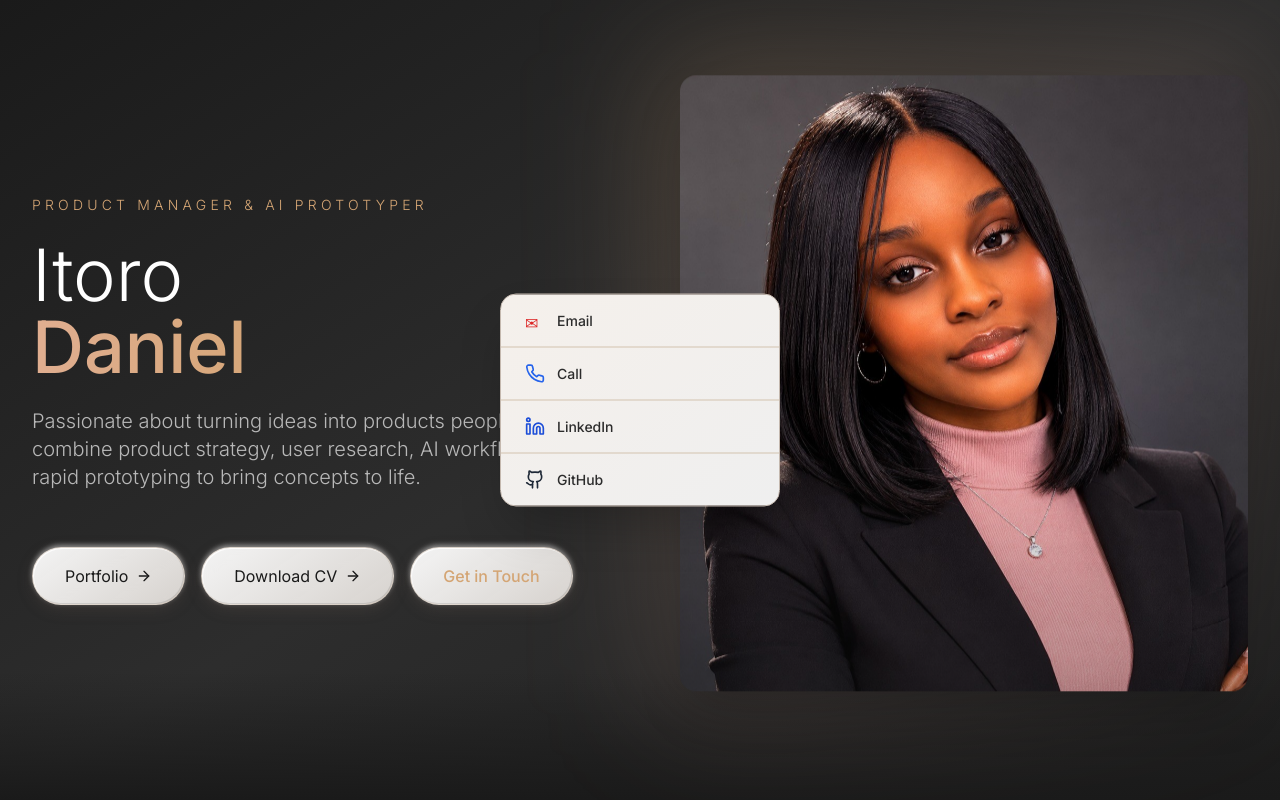
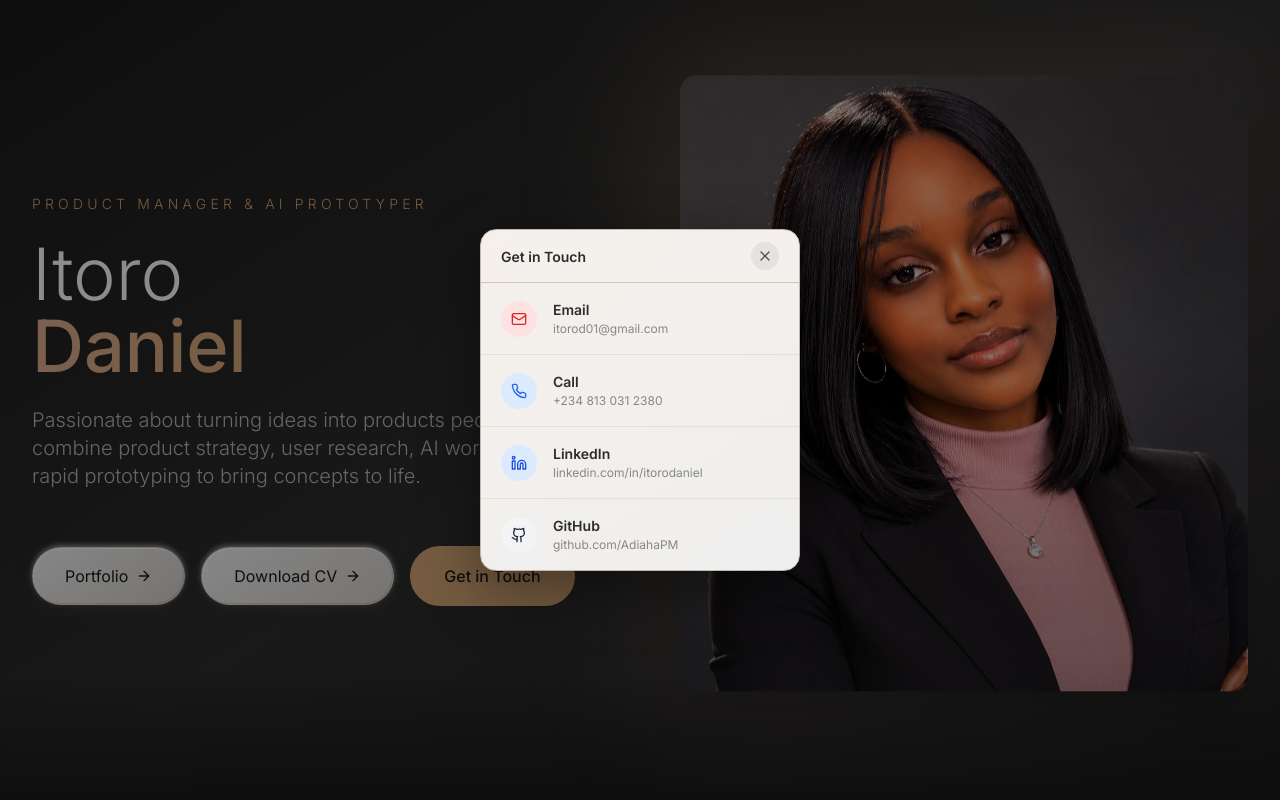
Before and after one commit to AdiahaPM/porfolio, a React (Vite) app: page / in a window 1280 px wide. Both pictures are taken after a click on the button "Get in Touch". Shown: the top 800 px of the page. Built offline with nearby package versions, Linux system fonts and the light colour scheme.

Commit message:
Updated index.css

```diff
--- a/src/components/Hero.tsx
+++ b/src/components/Hero.tsx
@@ -1,20 +1,61 @@
-import { ArrowRight, Phone, Linkedin, Github } from 'lucide-react';
-import { useState } from 'react';
+import { ArrowRight, Phone, Linkedin, Github, Mail, X } from 'lucide-react';
+import { useState, useEffect, useRef } from 'react';
 
 export default function Hero() {
   const [showContact, setShowContact] = useState(false);
+  const modalRef = useRef<HTMLDivElement>(null);
+  const buttonRef = useRef<HTMLButtonElement>(null);
+
+  useEffect(() => {
+    if (!showContact) return;
+
+    function handleKeyDown(e: KeyboardEvent) {
+      if (e.key === 'Escape') setShowContact(false);
+    }
+
+    function handleClickOutside(e: MouseEvent | TouchEvent) {
+      if (
+        modalRef.current &&
+        !modalRef.current.contains(e.target as Node) &&
+        buttonRef.current &&
+        !buttonRef.current.contains(e.target as Node)
+      ) {
+        setShowContact(false);
+      }
+    }
+
+    document.addEventListener('keydown', handleKeyDown);
+    document.addEventListener('mousedown', handleClickOutside);
+    document.addEventListener('touchstart', handleClickOutside);
+
+    return () => {
+      document.removeEventListener('keydown', handleKeyDown);
+      document.removeEventListener('mousedown', handleClickOutside);
+      document.removeEventListener('touchstart', handleClickOutside);
+    };
+  }, [showContact]);
+
   return (
     <section className="relative min-h-screen flex items-center justify-center overflow-hidden">
       <div className="absolute inset-0 bg-gradient-to-br from-[#1A1A1A] via-[#2D2D2D] to-[#1F1F1F]"></div>
       <div className="absolute inset-0 bg-gradient-to-tr from-[#D4A574]/8 via-transparent to-[#E8B4A2]/5"></div>
       <div className="absolute inset-0 bg-animate-particles"></div>
 
+      {/* Contact modal overlay */}
+      {showContact && (
+        <div
+          className="fixed inset-0"
+          style={{ zIndex: 9998, background: 'rgba(0,0,0,0.45)' }}
+          aria-hidden="true"
+        />
+      )}
+
       <div className="relative z-10 max-w-7xl mx-auto px-6 lg:px-8 py-20">
         <div className="grid lg:grid-cols-2 gap-12 lg:gap-20 items-center">
           <div className="space-y-8 order-2 lg:order-1">
             <div className="space-y-6">
               <p className="text-[#D4A574] text-sm tracking-[0.3em] uppercase font-light animate-bounce-smooth">
-                Product Manager & AI Prototyper
+                Product Manager &amp; AI Prototyper
               </p>
               <h1 className="text-5xl lg:text-7xl font-light text-white leading-tight">
                 Itoro<br />
@@ -32,7 +73,7 @@ export default function Hero() {
                 href="https://tinyurl.com/Itoro-Daniel-portfolio"
                 target="_blank"
                 rel="noopener noreferrer"
-                className="group px-8 py-4 glass-button text-[#1A1A1A] rounded-full hover:animate-pulse flex items-center gap-2 transform transition-all"
+                className="group px-8 py-4 glass-button text-[#1A1A1A] rounded-full flex items-center gap-2 transition-all duration-300"
               >
                 Portfolio
                 <ArrowRight className="w-4 h-4 group-hover:translate-x-1 transition-transform" />
@@ -40,68 +81,35 @@ export default function Hero() {
               <a
                 href="/Itoro_CV_(1).pdf"
                 download
-                className="group px-8 py-4 glass-button text-[#1A1A1A] rounded-full hover:animate-pulse flex items-center gap-2 transform transition-all"
+                className="group px-8 py-4 glass-button text-[#1A1A1A] rounded-full flex items-center gap-2 transition-all duration-300"
               >
                 Download CV
                 <ArrowRight className="w-4 h-4 group-hover:translate-x-1 transition-transform" />
               </a>
-              <div className="relative z-50">
-                <button
-                  onClick={() => setShowContact(!showContact)}
-                  className="px-8 py-4 border-2 border-[#D4A574] text-[#D4A574] rounded-full hover:bg-[#D4A574] hover:text-[#1A1A1A] transition-all duration-300 font-medium skeumorphic-button"
-                >
-                  Get in Touch
-                </button>
-                {showContact && (
-                  <div className="fixed top-1/2 left-1/2 transform -translate-x-1/2 -translate-y-1/2 bg-gradient-to-br from-[#F5F0EB] to-[#EFEFEF] border border-[#C4B8AE] rounded-2xl shadow-2xl overflow-hidden animate-in fade-in z-50 min-w-[280px]">
-                    <a
-                      href="mailto:itorod01@gmail.com"
-                      className="flex items-center gap-3 px-6 py-4 text-[#2C2C2C] hover:bg-[#E8DED2] transition-colors border-b border-[#D4C4B0] group/item"
-                    >
-                      <span className="w-5 h-5 text-red-600">✉</span>
-                      <span className="text-sm font-medium">Email</span>
-                    </a>
-                    <a
-                      href="tel:+2348130312380"
-                      className="flex items-center gap-3 px-6 py-4 text-[#2C2C2C] hover:bg-[#E8DED2] transition-colors border-b border-[#D4C4B0]"
-                    >
-                      <Phone className="w-5 h-5 text-blue-600" />
-                      <span className="text-sm font-medium">Call</span>
-                    </a>
-                    <a
-                      href="https://www.linkedin.com/in/itorodaniel"
-                      target="_blank"
-                      rel="noopener noreferrer"
-                      className="flex items-center gap-3 px-6 py-4 text-[#2C2C2C] hover:bg-[#E8DED2] transition-colors border-b border-[#D4C4B0]"
-                    >
-                      <Linkedin className="w-5 h-5 text-blue-700" />
-                      <span className="text-sm font-medium">LinkedIn</span>
-                    </a>
-                    <a
-                      href="https://github.com/AdiahaPM"
-                      target="_blank"
-                      rel="noopener noreferrer"
-                      className="flex items-center gap-3 px-6 py-4 text-[#2C2C2C] hover:bg-[#E8DED2] transition-colors"
-                    >
-                      <Github className="w-5 h-5 text-gray-800" />
-                      <span className="text-sm font-medium">GitHub</span>
-                    </a>
-                  </div>
-                )}
-                {showContact && (
-                  <div
-                    className="fixed inset-0 z-40"
-                    onClick={() => setShowContact(false)}
-                  ></div>
-                )}
-              </div>
+
+              {/* Get in Touch button */}
+              <button
+                ref={buttonRef}
+                onClick={() => setShowContact(!showContact)}
+                aria-haspopup="dialog"
+                aria-expanded={showContact}
+                className="px-8 py-4 rounded-full font-medium transition-all duration-300"
+                style={{
+                  border: '2px solid #D4A574',
+                  color: showContact ? '#1A1A1A' : '#D4A574',
+                  background: showContact ? '#D4A574' : 'transparent',
+                  position: 'relative',
+                  zIndex: 9999,
+                }}
+              >
+                Get in Touch
+              </button>
             </div>
-
           </div>
 
           <div className="relative animate-float order-1 lg:order-2">
             <div className="absolute -inset-6 bg-gradient-to-br from-[#D4A574]/25 via-[#E8B4A2]/15 to-transparent rounded-3xl blur-3xl"></div>
-            <div className="relative rounded-2xl overflow-hidden shadow-2xl hover:shadow-2xl transition-all duration-500 transform hover:scale-102">
+            <div className="relative rounded-2xl overflow-hidden shadow-2xl transition-all duration-500">
               <img
                 src="/887e3eee-ed00-4bf3-bd01-fbdd2550fdcc.jpeg"
                 alt="Itoro Daniel - Product Manager"
@@ -114,6 +122,140 @@ export default function Hero() {
         </div>
       </div>
 
+      {/* Contact modal */}
+      {showContact && (
+        <div
+          ref={modalRef}
+          role="dialog"
+          aria-label="Contact options"
+          className="fixed"
+          style={{
+            zIndex: 9999,
+            top: '50%',
+            left: '50%',
+            transform: 'translate(-50%, -50%)',
+            width: '90%',
+            maxWidth: '320px',
+            background: 'linear-gradient(145deg, #F5F0EB, #EFEFEF)',
+            border: '1px solid #C4B8AE',
+            borderRadius: '16px',
+            boxShadow: '0 20px 60px rgba(0,0,0,0.4)',
+            overflow: 'hidden',
+            animation: 'modalIn 0.2s ease-out',
+          }}
+        >
+          {/* Header */}
+          <div
+            className="flex items-center justify-between px-5 py-3"
+            style={{ borderBottom: '1px solid #D4C4B0' }}
+          >
+            <span style={{ fontWeight: 600, fontSize: '0.875rem', color: '#2C2C2C' }}>
+              Get in Touch
+            </span>
+            <button
+              onClick={() => setShowContact(false)}
+              aria-label="Close"
+              className="flex items-center justify-center rounded-full transition-colors"
+              style={{
+                width: 28,
+                height: 28,
+                background: 'rgba(0,0,0,0.06)',
+                border: 'none',
+                cursor: 'pointer',
+                color: '#555',
+              }}
+            >
+              <X className="w-4 h-4" />
+            </button>
+          </div>
+
+          {/* Options */}
+          <a
+            href="mailto:itorod01@gmail.com"
+            onClick={() => setShowContact(false)}
+            className="flex items-center gap-4 px-5 py-4 transition-colors"
+            style={{ borderBottom: '1px solid #E8DED2', color: '#2C2C2C', textDecoration: 'none', display: 'flex' }}
+            onMouseEnter={e => (e.currentTarget.style.background = '#E8DED2')}
+            onMouseLeave={e => (e.currentTarget.style.background = 'transparent')}
+          >
+            <span
+              className="flex items-center justify-center rounded-full flex-shrink-0"
+              style={{ width: 36, height: 36, background: '#fee2e2' }}
+            >
+              <Mail className="w-4 h-4" style={{ color: '#dc2626' }} />
+            </span>
+            <div>
+              <div style={{ fontSize: '0.875rem', fontWeight: 600 }}>Email</div>
+              <div style={{ fontSize: '0.75rem', color: '#888' }}>itorod01@gmail.com</div>
+            </div>
+          </a>
+
+          <a
+            href="tel:+2348130312380"
+            onClick={() => setShowContact(false)}
+            className="flex items-center gap-4 px-5 py-4 transition-colors"
+            style={{ borderBottom: '1px solid #E8DED2', color: '#2C2C2C', textDecoration: 'none', display: 'flex' }}
+            onMouseEnter={e => (e.currentTarget.style.background = '#E8DED2')}
+            onMouseLeave={e => (e.currentTarget.style.background = 'transparent')}
+          >
+            <span
+              className="flex items-center justify-center rounded-full flex-shrink-0"
+              style={{ width: 36, height: 36, background: '#dbeafe' }}
+            >
+              <Phone className="w-4 h-4" style={{ color: '#2563eb' }} />
+            </span>
+            <div>
+              <div style={{ fontSize: '0.875rem', fontWeight: 600 }}>Call</div>
+              <div style={{ fontSize: '0.75rem', color: '#888' }}>+234 813 031 2380</div>
+            </div>
+          </a>
+
+          <a
+            href="https://www.linkedin.com/in/itorodaniel"
+            target="_blank"
+            rel="noopener noreferrer"
+            onClick={() => setShowContact(false)}
+            className="flex items-center gap-4 px-5 py-4 transition-colors"
+            style={{ borderBottom: '1px solid #E8DED2', color: '#2C2C2C', textDecoration: 'none', display: 'flex' }}
+            onMouseEnter={e => (e.currentTarget.style.background = '#E8DED2')}
+            onMouseLeave={e => (e.currentTarget.style.background = 'transparent')}
+          >
+            <span
+              className="flex items-center justify-center rounded-full flex-shrink-0"
+              style={{ width: 36, height: 36, background: '#dbeafe' }}
+            >
+              <Linkedin className="w-4 h-4" style={{ color: '#1d4ed8' }} />
+            </span>
+            <div>
+              <div style={{ fontSize: '0.875rem', fontWeight: 600 }}>LinkedIn</div>
+              <div style={{ fontSize: '0.75rem', color: '#888' }}>linkedin.com/in/itorodaniel</div>
+            </div>
+          </a>
+
+          <a
+            href="https://github.com/AdiahaPM"
+            target="_blank"
+            rel="noopener noreferrer"
+            onClick={() => setShowContact(false)}
+            className="flex items-center gap-4 px-5 py-4 transition-colors"
+            style={{ color: '#2C2C2C', textDecoration: 'none', display: 'flex' }}
+            onMouseEnter={e => (e.currentTarget.style.background = '#E8DED2')}
+            onMouseLeave={e => (e.currentTarget.style.background = 'transparent')}
+          >
+            <span
+              className="flex items-center justify-center rounded-full flex-shrink-0"
+              style={{ width: 36, height: 36, background: '#f3f4f6' }}
+            >
+              <Github className="w-4 h-4" style={{ color: '#1f2937' }} />
+            </span>
+            <div>
+              <div style={{ fontSize: '0.875rem', fontWeight: 600 }}>GitHub</div>
+              <div style={{ fontSize: '0.75rem', color: '#888' }}>github.com/AdiahaPM</div>
+            </div>
+          </a>
+        </div>
+      )}
+
       <div className="absolute bottom-0 left-0 right-0 h-32 bg-gradient-to-t from-[#1A1A1A] to-transparent"></div>
     </section>
   );
--- a/src/index.css
+++ b/src/index.css
@@ -126,6 +126,17 @@
   }
 }
 
+@keyframes modalIn {
+  from {
+    opacity: 0;
+    transform: translate(-50%, -48%) scale(0.96);
+  }
+  to {
+    opacity: 1;
+    transform: translate(-50%, -50%) scale(1);
+  }
+}
+
 @keyframes gradient-shift {
   0% {
     background-position: 0% 50%;
@@ -224,6 +235,7 @@
     inset -1px -1px 0 rgba(0, 0, 0, 0.1),
     0 4px 15px rgba(109, 92, 84, 0.25),
     0 -2px 5px rgba(255, 255, 255, 0.5);
+  -webkit-backdrop-filter: blur(10px);
   backdrop-filter: blur(10px);
   transition: all 0.3s cubic-bezier(0.34, 1.56, 0.64, 1);
   overflow: hidden;
@@ -262,6 +274,7 @@
 .glass-card {
   position: relative;
   background: linear-gradient(145deg, rgba(255, 255, 255, 0.95) 0%, rgba(245, 240, 235, 0.88) 100%);
+  -webkit-backdrop-filter: blur(20px);
   backdrop-filter: blur(20px);
   border: 1px solid rgba(200, 180, 160, 0.4);
   box-shadow:
@@ -308,6 +321,7 @@
 .skill-chip {
   position: relative;
   background: linear-gradient(135deg, rgba(212, 165, 116, 0.15) 0%, rgba(232, 180, 162, 0.08) 100%);
+  -webkit-backdrop-filter: blur(8px);
   backdrop-filter: blur(8px);
   border: 1px solid rgba(212, 165, 116, 0.25);
   box-shadow: inset 0 1px 3px rgba(255, 255, 255, 0.15), 0 4px 12px rgba(0, 0, 0, 0.3);
@@ -440,3 +454,20 @@
   background: linear-gradient(145deg, rgba(255, 255, 255, 1) 0%, rgba(248, 243, 238, 0.95) 100%);
   transform: translateY(-3px);
 }
+
+/* Safari: bg-clip-text requires -webkit prefix */
+.animate-gradient-shift {
+  -webkit-background-clip: text;
+  background-clip: text;
+}
+
+/* Respect user motion preferences */
+@media (prefers-reduced-motion: reduce) {
+  *,
+  *::before,
+  *::after {
+    animation-duration: 0.01ms !important;
+    animation-iteration-count: 1 !important;
+    transition-duration: 0.01ms !important;
+  }
+}
```
